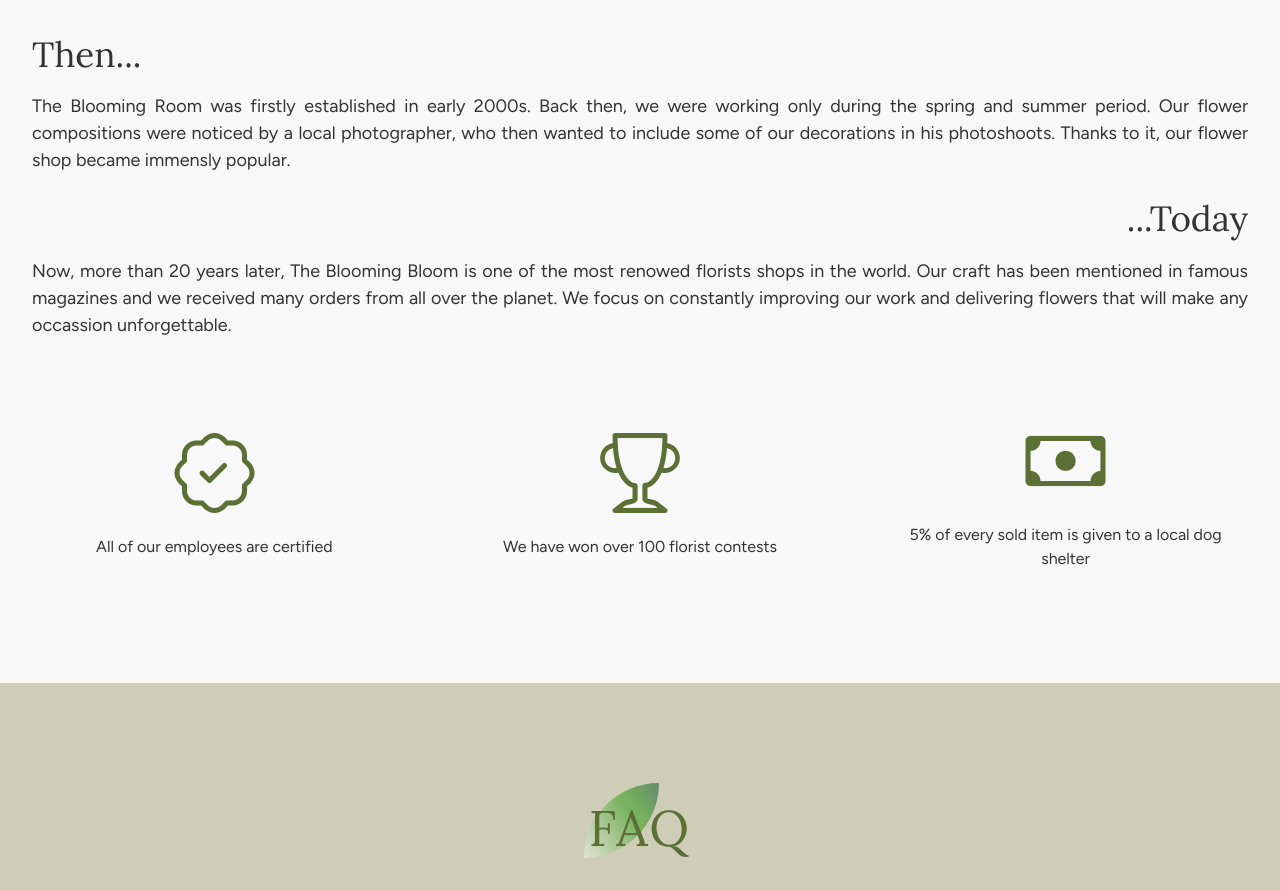
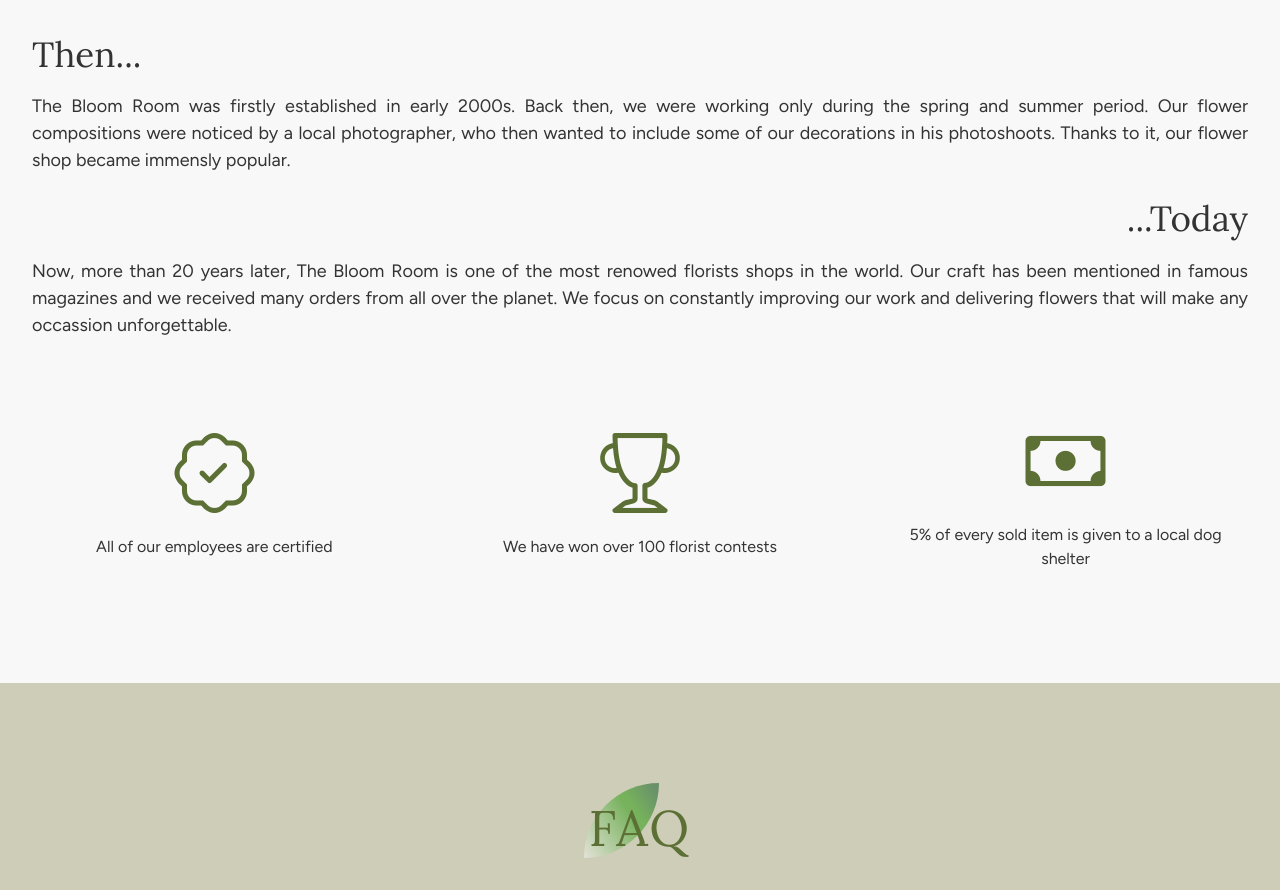
Before and after one commit to jsabram/The-Bloom-Room, a plain HTML site: page index.html in a window 1280 px wide. Shown: the part 3467-4357 px from the top of the page. Drawn offline with nearby package versions, Linux system fonts and the light colour scheme.

Commit message:
text corrected

```diff
--- a/index.html
+++ b/index.html
@@ -238,14 +238,14 @@
             <div class="wrapper">
                 <div class="about__card">
                     <h4 class="about__card-title">Then...</h4>
-                    <p class="about__card-text">The Blooming Room was firstly established in early 2000s. Back then, we
+                    <p class="about__card-text">The Bloom Room was firstly established in early 2000s. Back then, we
                         were working only during the spring and summer period. Our flower compositions were noticed by a
                         local photographer, who then wanted to include some of our decorations in his photoshoots.
                         Thanks to it, our flower shop became immensly popular.</p>
                 </div>
                 <div class="about__card">
                     <h4 class="about__card-title about__card-title--right">...Today</h4>
-                    <p class="about__card-text">Now, more than 20 years later, The Blooming Bloom is one of the most
+                    <p class="about__card-text">Now, more than 20 years later, The Bloom Room is one of the most
                         renowed florists shops in the world. Our craft has been mentioned in famous magazines and we
                         received many orders from all over the planet. We focus on constantly improving our work and
                         delivering flowers that will make any occassion unforgettable.</p>
```
